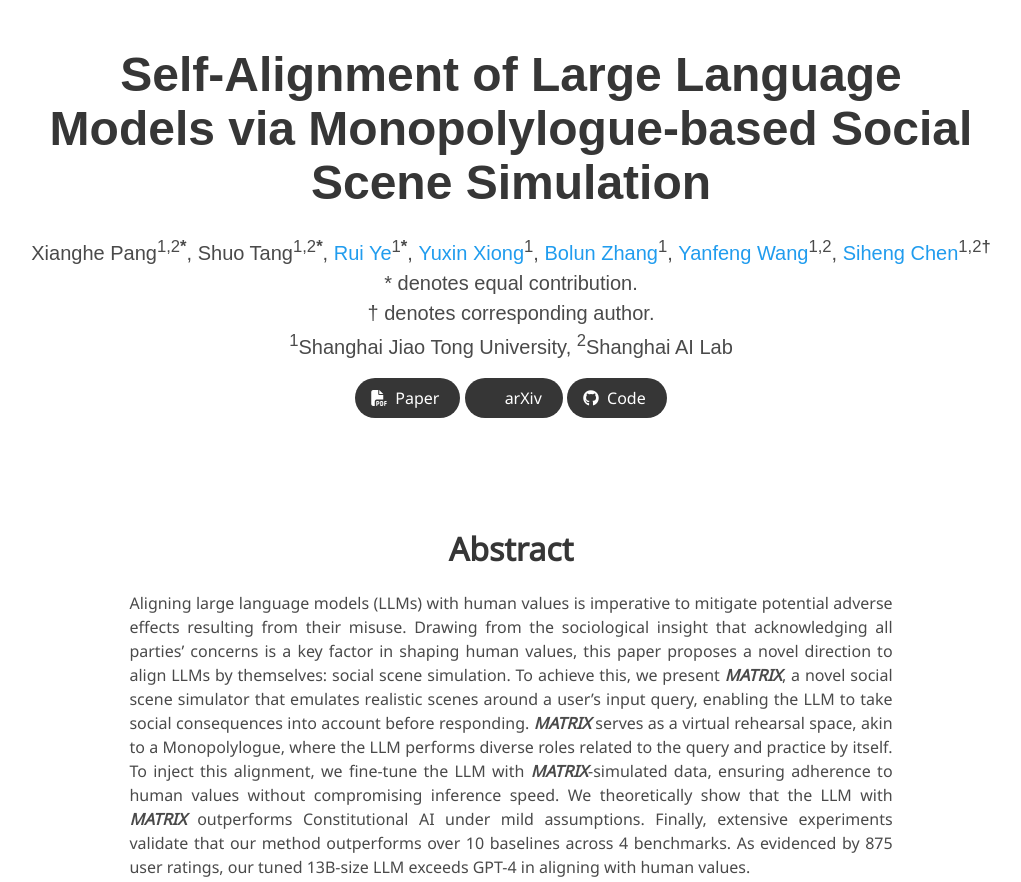
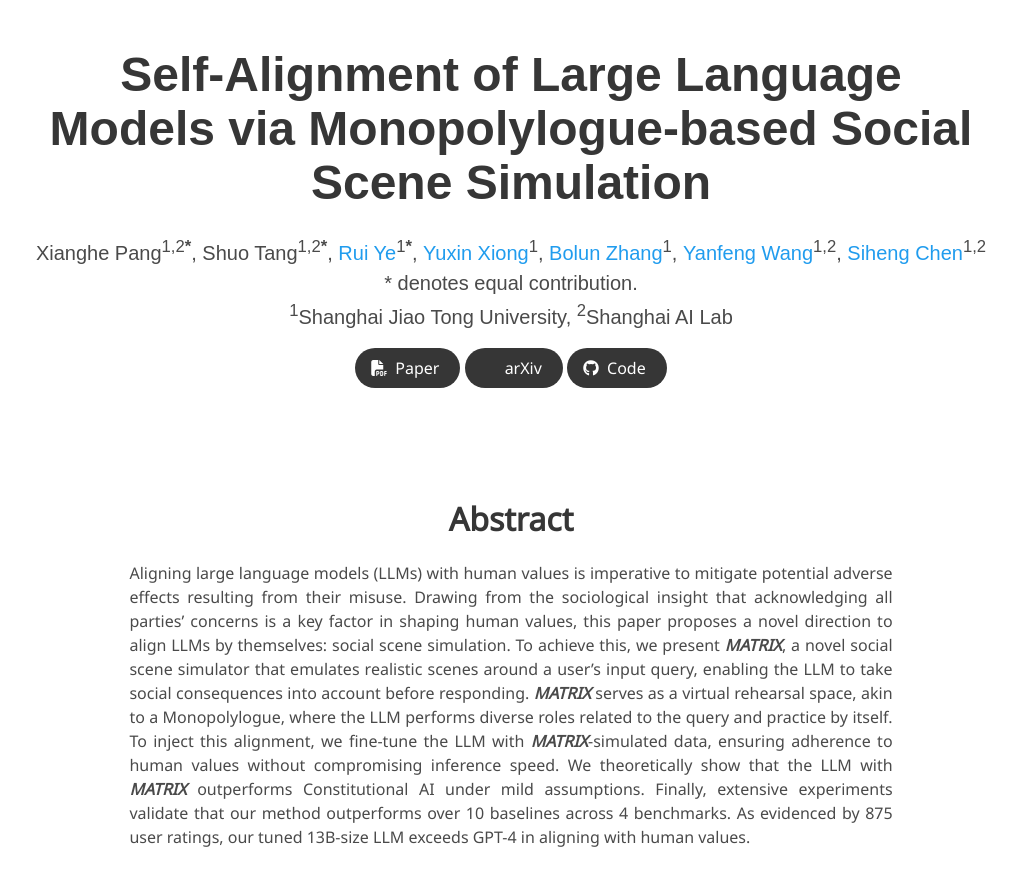
Before and after one commit to ShuoTang123/MATRIX, a plain HTML site: page index.html in a window 1280 px wide. Shown: the top 882 px of the page, without its empty margins (129-1150 px from the left). Drawn offline with nearby package versions, Linux system fonts and the light colour scheme; some icons are missing; a web font is replaced by a local one.

Commit message:
modify index.html

```diff
--- a/index.html
+++ b/index.html
@@ -63,11 +63,10 @@
             <span class="author-block"><a href="https://www.linkedin.com/in/yuxin-xiong-b325652b5/">Yuxin Xiong</a><sup>1</sup>,</span>
             <span class="author-block"><a href="https://github.com/bolunzhangQwQ">Bolun Zhang</a><sup>1</sup>,</span>
             <span class="author-block"><a href="https://scholar.google.com/citations?user=x_sgJskAAAAJ">Yanfeng Wang</a><sup>1,2</sup>,</span>
-            <span class="author-block"><a href="https://siheng-chen.github.io/">Siheng Chen</a><sup>1,2<b>†</b></sup></span>
+            <span class="author-block"><a href="https://siheng-chen.github.io/">Siheng Chen</a><sup>1,2</sup></span>
           </div>
           <div class="is-size-5 publication-authors">
-            * denotes equal contribution.<br>
-            † denotes corresponding author.
+            * denotes equal contribution.
           </div>
           <div class="is-size-5 publication-authors">
             <span class="author-block"><sup>1</sup>Shanghai Jiao Tong University,</span>
```
